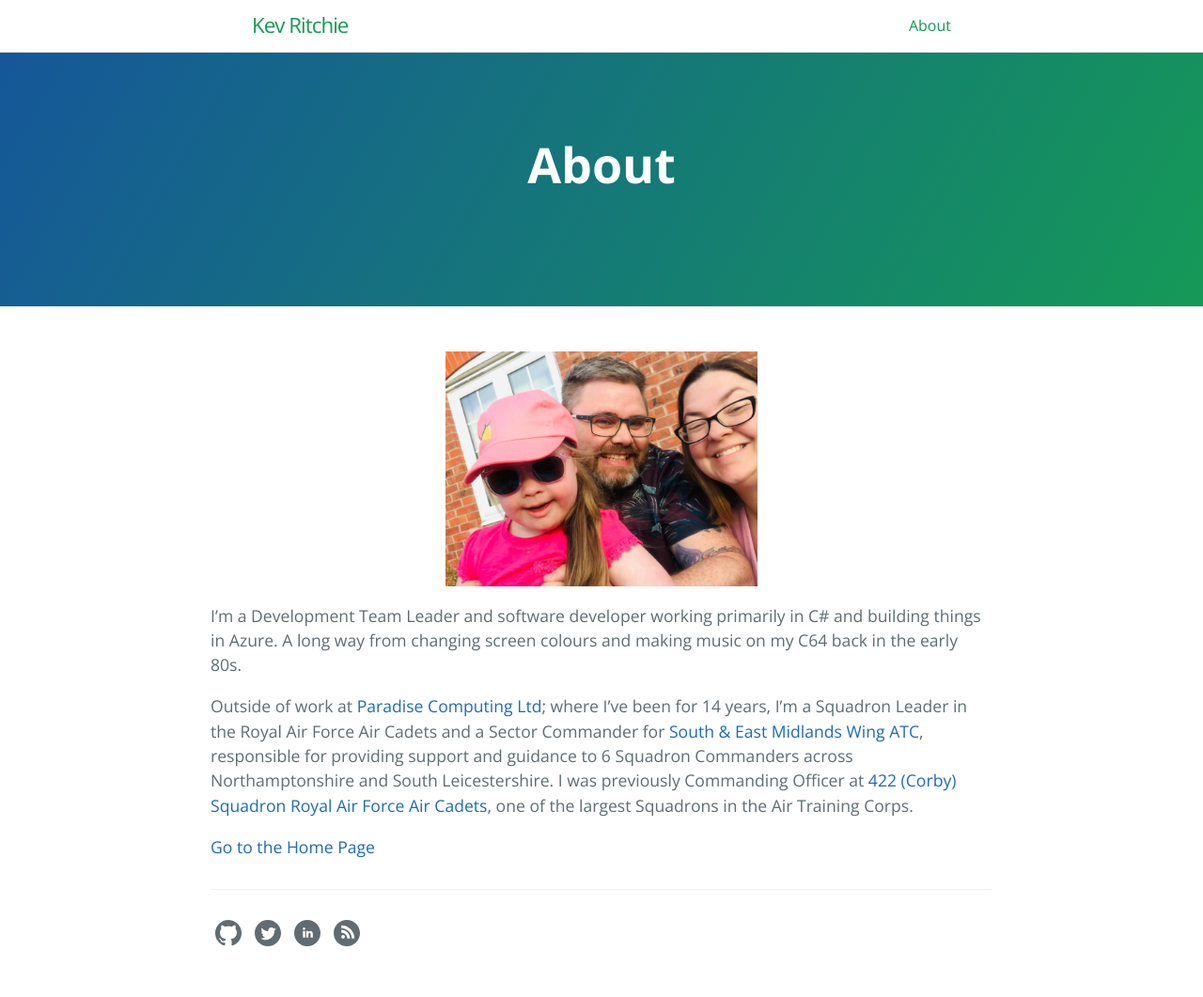
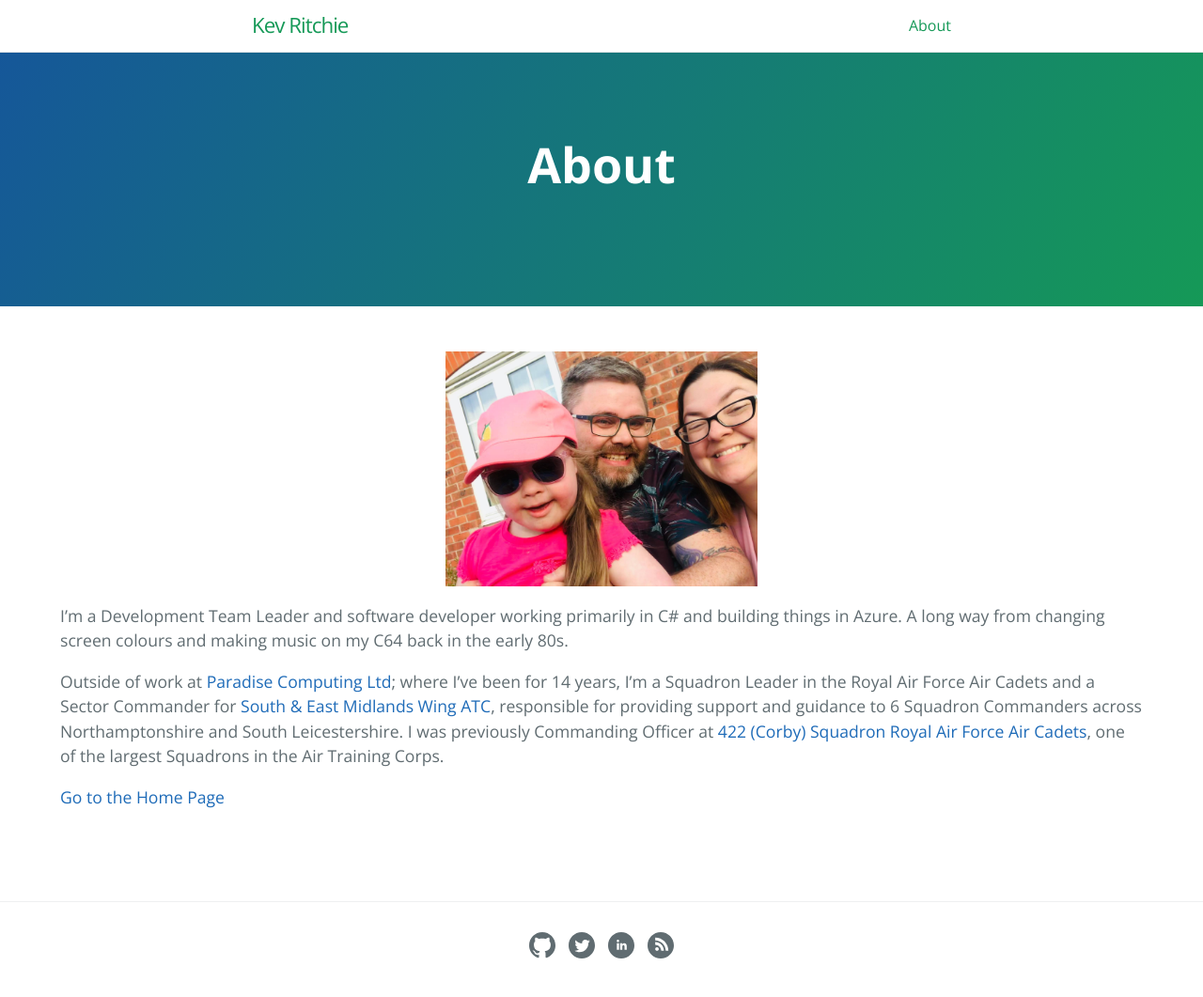
Before and after one commit to KevRitchie/KevRitchie.github.io, a Jekyll site: the page built from about.markdown, in a window 1280 px wide. Shown: the whole page at 94% size. Built offline with Jekyll 4.4.1, drawn with Linux system fonts in a browser that asks for light colours; after the commit the page ends 1026 px from its top, so only the background shows below that.

```diff
--- a/Gemfile
+++ b/Gemfile
@@ -16,6 +16,7 @@
 # If you have any plugins, put them here!
 group :jekyll_plugins do
   gem "jekyll-feed", "~> 0.12"
+  gem "jekyll-twitter-plugin"
 end
 
 # Windows and JRuby does not include zoneinfo files, so bundle the tzinfo-data gem
--- a/_config.yml
+++ b/_config.yml
@@ -47,6 +47,7 @@
   - jekyll-feed
   - jekyll-redirect-from
   - jekyll-target-blank
+  - jekyll-gist
 
 target-blank:
   rel: nofollow
--- a/_layouts/default.html
+++ b/_layouts/default.html
@@ -86,6 +86,9 @@
 
             {{ content }}
 
+
+        </section>
+
         <footer class="site-footer">
             <!-- SVG icons from https://iconmonstr.com -->
 
@@ -128,7 +131,6 @@
             {% endif %}-->
 
         </footer>
-        </section>
 
         <script>
             var menu = document.querySelector("nav.site-nav");
--- a/assets/css/style.scss
+++ b/assets/css/style.scss
@@ -9,3 +9,33 @@
     background-position: 50% 50%;
     background-size: cover;
     border-radius: 50%; }
+
+.column1 {
+    float: left;
+    width: 60%;
+    padding: 10px;
+}
+
+.column2 {
+    float: left;
+    width: 40%;
+    padding: 10px;
+}
+
+.row:after {
+    content: "";
+    display: table;
+    clear: both;
+}
+
+@media screen and (max-width: 600px) {
+    .column {
+        width: 100%;
+    }
+}
+
+.post-list { margin-left: 0; list-style: none; list-style-position:inside; margin:0; padding:0; }
+
+.main-content { max-width: 100%; padding: 3rem 4rem; margin: 0 auto; font-size: 1.1rem; }
+
+.site-footer { text-align: center; }
```
Also changed, not shown: _layouts/home.html (+11 -0 lines), Gemfile.lock, 1 other file. Lines whose indentation alone changed are shown as unchanged.
